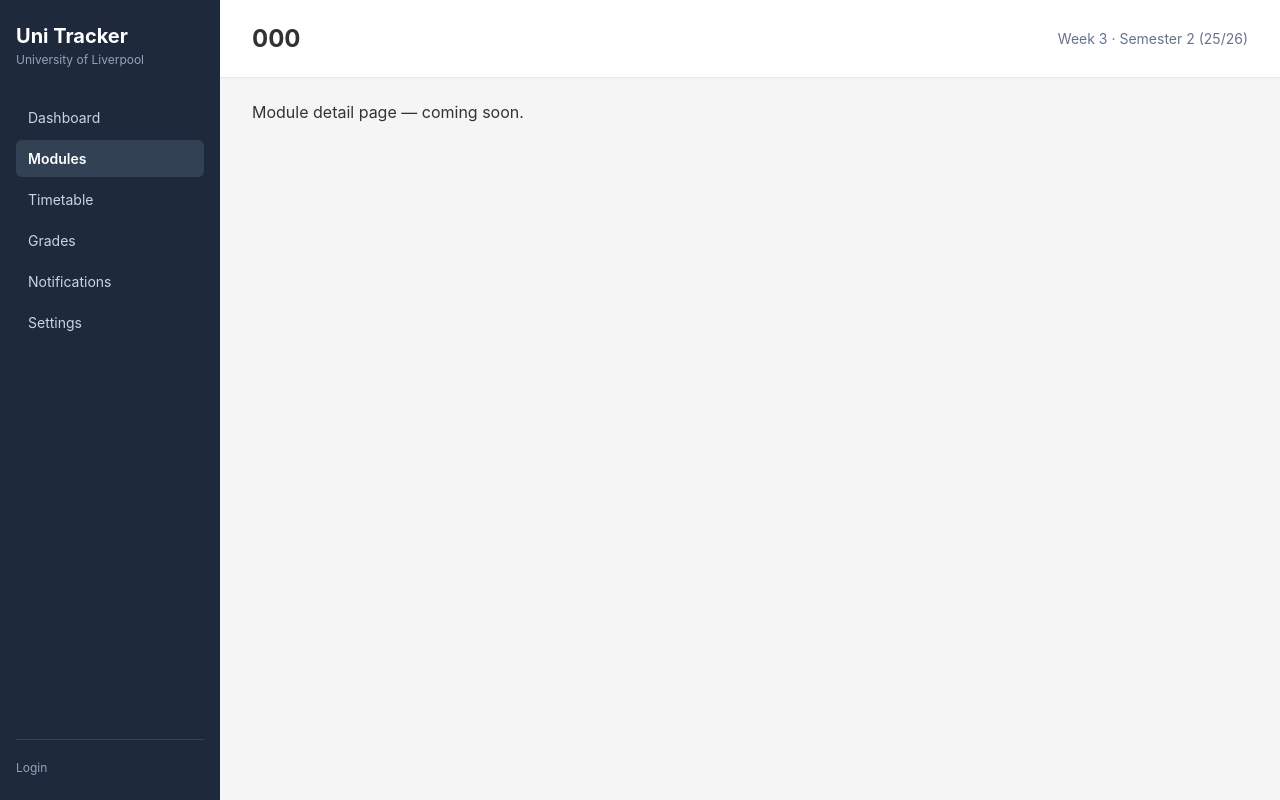
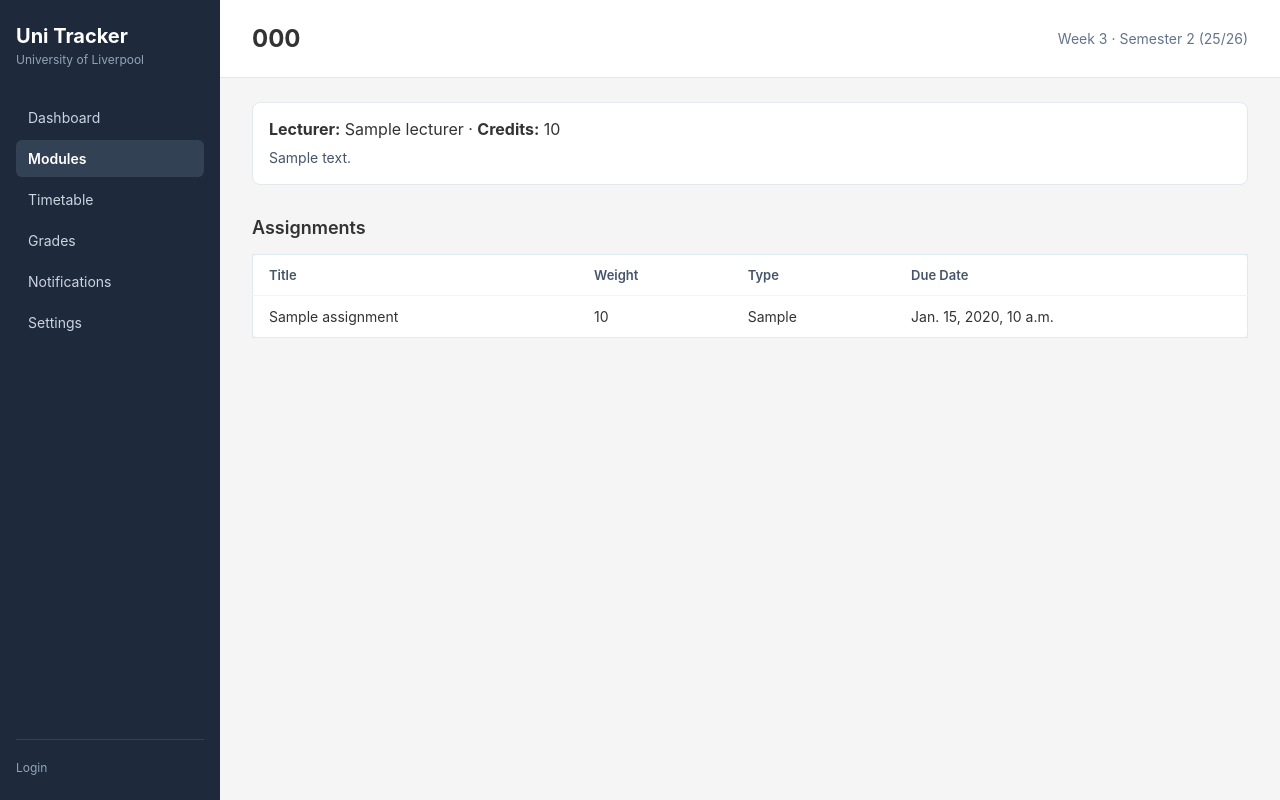
Before and after one commit to Vitto24/COMP208-Group-Project, a Django app: template templates/modules/module_detail.html in a window 1280 px wide. Run offline with Django 5.2, Linux system fonts and the light colour scheme; the template is opened without the code that fills it: most values are stand-ins (such as "Sample title", 1, 10 or a date in 2020).

Commit message:
Added partial functionality to the moudles section

```diff
--- a/templates/modules/module_detail.html
+++ b/templates/modules/module_detail.html
@@ -5,12 +5,38 @@
 {% block page_title %}{{ code }}{% endblock %}
 
 {% block content %}
-<p>Module detail page — coming soon.</p>
 
-<!-- TODO: Build this page. Check mockups/module-details.png for the target layout.
-     Sections needed:
-     - Module Info: code, name, lecturer, credits, description
-     - Assignments: table with title, weight, type, status, due date
-     - Materials: grouped by week, each with title and type
--->
+
+<div class="section module-info">
+    <p><strong>Lecturer:</strong> {{ module.lecturer }} &middot; <strong>Credits:</strong> {{ module.credits }}</p>
+    <p class="module-description">{{ module.description }}</p>
+</div>
+
+<div class="section">
+     <h2>Assignments</h2>
+     <table class="data-table">
+          <thead>
+               <tr>
+                    <th>Title</th>
+                    <th>Weight</th>
+                    <th>Type</th>
+                    <th>Due Date</th>
+               </tr>
+          </thead>
+          <tbody>
+          {% for assignment in assignments %}
+          <tr>
+               <td>{{ assignment.title }}</td>
+               <td>{{ assignment.weight }}</td>
+               <td>{{ assignment.assignment_type }}</td>
+               <td>{{ assignment.due_date }}</td>
+          </tr>
+          {%endfor%}
+          </tbody>
+     </table>
+</div>
+
+
+
+
 {% endblock %}
```
Also changed, not shown: modules/views.py (+17 -5 lines), templates/modules/module_list.html (+18 -1 lines).
